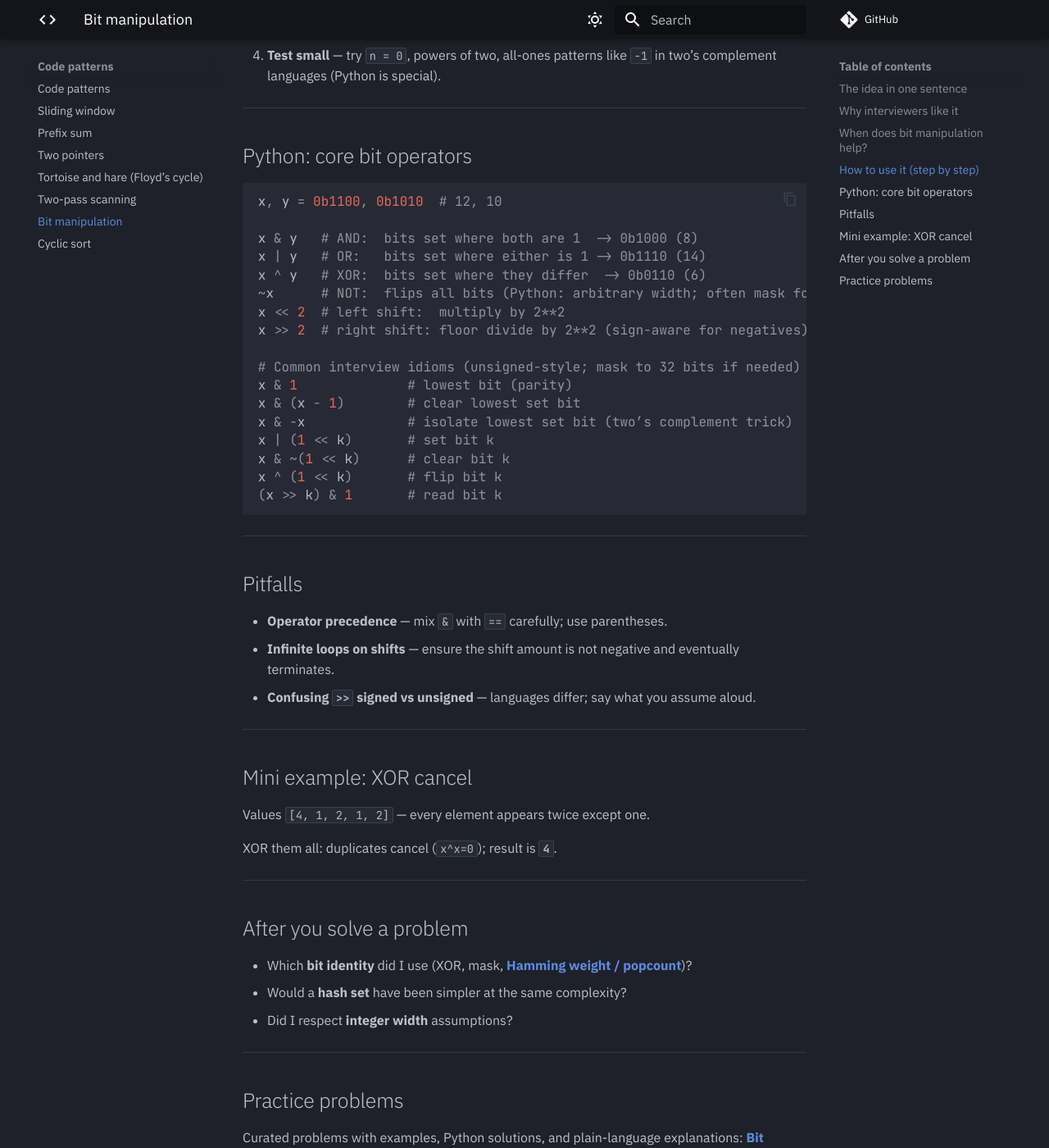
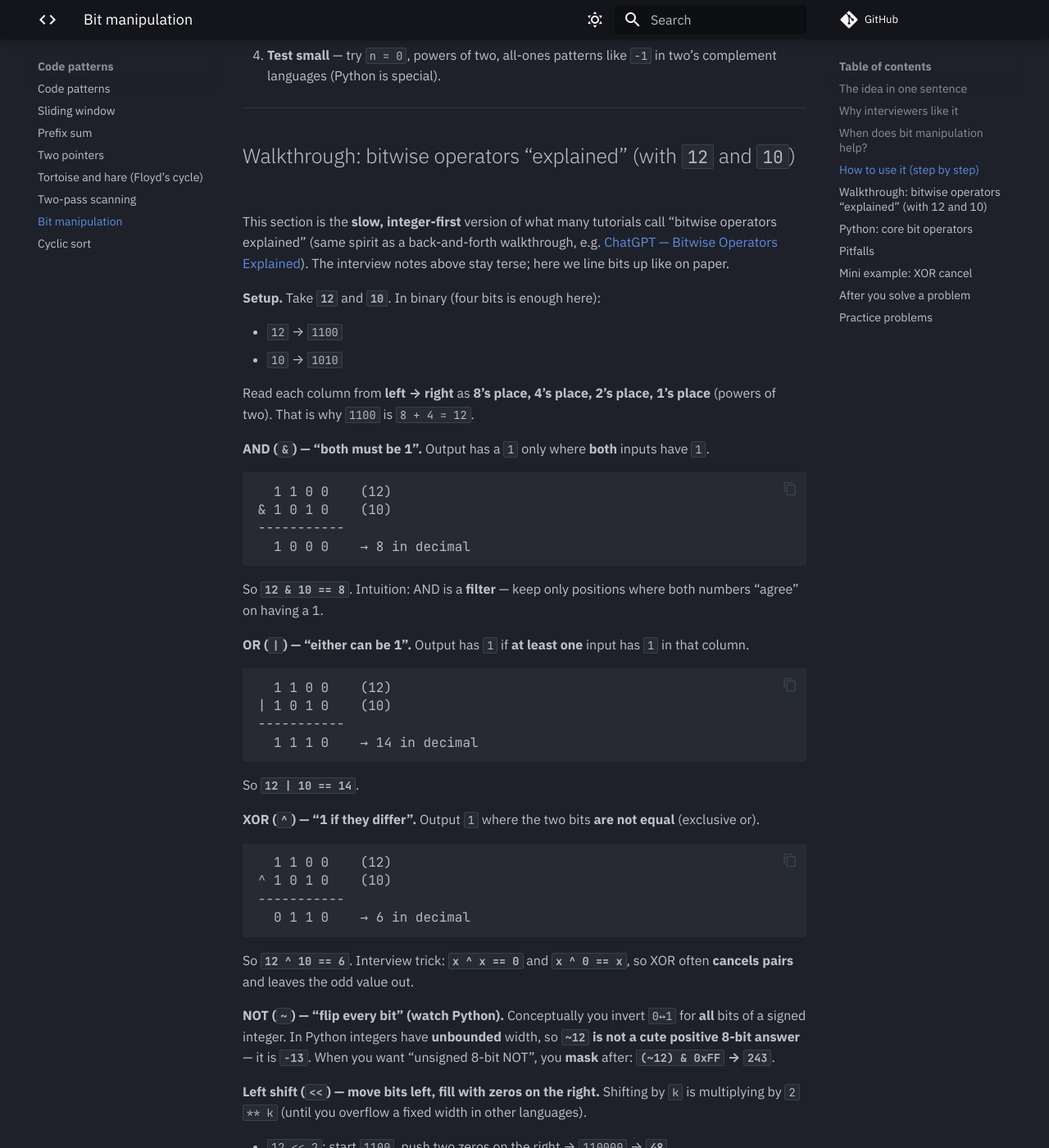
Before and after one commit to muhilvarnanv/software_coding_interview_prep, an MkDocs documentation site: the page built from docs/code-patterns/bit-manipulation.md, in a window 1280 px wide and 1400 px high, scrolled down 1216 px. Shown: the whole window at 82% size. Built offline with MkDocs 1.6.1 and Material for MkDocs 9.7.7, drawn with Linux system fonts in a browser that asks for light colours; comment, search, counter and statistics services are not loaded; some of the changed text lies outside the part shown.

Commit message:
Update MkDocs navigation to replace the "Sort array by parity" problem with "Shortest distance to a character." Enhance bit manipulation documentation with a detailed walkthrough of bitwise operators and their Python implementations, while refining the "Replace with greatest element on right" problem description for clarity and accuracy.

````diff
--- a/docs/code-patterns/bit-manipulation.md
+++ b/docs/code-patterns/bit-manipulation.md
@@ -35,26 +35,101 @@ Many problems have a short **O(1)-per-bit** solution that avoids extra data stru
 
 ---
 
+## Walkthrough: bitwise operators “explained” (with `12` and `10`)
+
+This section is the **slow, integer-first** version of what many tutorials call “bitwise operators explained” (same spirit as a back-and-forth walkthrough, e.g. [ChatGPT — Bitwise Operators Explained](https://chatgpt.com/share/69e21fc5-4578-8321-a57b-2416dfa95ce8)). The interview notes above stay terse; here we line bits up like on paper.
+
+**Setup.** Take **`12`** and **`10`**. In binary (four bits is enough here):
+
+- `12` → `1100`
+- `10` → `1010`
+
+Read each column from **left → right** as **8’s place, 4’s place, 2’s place, 1’s place** (powers of two). That is why `1100` is `8 + 4 = 12`.
+
+**AND (`&`) — “both must be 1”.** Output has a `1` only where **both** inputs have `1`.
+
+```text
+  1 1 0 0    (12)
+& 1 0 1 0    (10)
+-----------
+  1 0 0 0    → 8 in decimal
+```
+
+So **`12 & 10 == 8`**. Intuition: AND is a **filter** — keep only positions where both numbers “agree” on having a 1.
+
+**OR (`|`) — “either can be 1”.** Output has `1` if **at least one** input has `1` in that column.
+
+```text
+  1 1 0 0    (12)
+| 1 0 1 0    (10)
+-----------
+  1 1 1 0    → 14 in decimal
+```
+
+So **`12 | 10 == 14`**.
+
+**XOR (`^`) — “1 if they differ”.** Output `1` where the two bits **are not equal** (exclusive or).
+
+```text
+  1 1 0 0    (12)
+^ 1 0 1 0    (10)
+-----------
+  0 1 1 0    → 6 in decimal
+```
+
+So **`12 ^ 10 == 6`**. Interview trick: **`x ^ x == 0`** and **`x ^ 0 == x`**, so XOR often **cancels pairs** and leaves the odd value out.
+
+**NOT (`~`) — “flip every bit” (watch Python).** Conceptually you invert `0↔1` for **all** bits of a signed integer. In Python integers have **unbounded** width, so **`~12` is not a cute positive 8-bit answer** — it is **`-13`**. When you want “unsigned 8-bit NOT”, you **mask** after: **`(~12) & 0xFF` → `243`**.
+
+**Left shift (`<<`) — move bits left, fill with zeros on the right.** Shifting by `k` is multiplying by `2 ** k` (until you overflow a fixed width in other languages).
+
+- `12 << 2`: start `1100`, push two zeros on the right → `110000` → **`48`**.
+
+**Right shift (`>>`) — move bits right, drop the low bits.** For non-negative `n`, `n >> k` is the same as `n // (2 ** k)` in Python.
+
+- `12 >> 2`: `1100` → `11` → **`3`**.
+
+**Tiny recap (same numbers):** `12 & 10 = 8`, `12 | 10 = 14`, `12 ^ 10 = 6`, `~12 = -13` (mask if you want a bounded width), `12 << 2 = 48`, `12 >> 2 = 3`.
+
+---
+
 ## Python: core bit operators
 
+Use two small integers and read the **decimal** results (same bits as `0b1100` and `0b1010`).
+
+**Same pair everywhere:** `x = 12`, `y = 10`.
+
+| Expression | Integer result | In words |
+| --- | ---: | --- |
+| `12 & 10` | **8** | AND: 1 only where both have a 1 |
+| <code>12 &#124; 10</code> | **14** | OR: 1 if either has a 1 |
+| `12 ^ 10` | **6** | XOR: 1 where bits differ |
+| `~12` | **-13** | NOT in Python extends infinitely; for “8-bit style” use a mask, e.g. `(~12) & 0xFF` → **243** |
+| `12 << 2` | **48** | Shift left = multiply by `4` |
+| `12 >> 2` | **3** | Shift right = floor-divide by `4` (for negatives, Python rounds toward **-∞**) |
+
 ```python
-x, y = 0b1100, 0b1010  # 12, 10
+x, y = 12, 10  # 0b1100, 0b1010
 
-x & y   # AND:  bits set where both are 1  -> 0b1000 (8)
-x | y   # OR:   bits set where either is 1 -> 0b1110 (14)
-x ^ y   # XOR:  bits set where they differ  -> 0b0110 (6)
-~x      # NOT:  flips all bits (Python: arbitrary width; often mask for fixed width)
-x << 2  # left shift:  multiply by 2**2
-x >> 2  # right shift: floor divide by 2**2 (sign-aware for negatives)
+assert (x & y) == 8
+assert (x | y) == 14
+assert (x ^ y) == 6
+assert ~x == -13
+assert (x << 2) == 48
+assert (x >> 2) == 3
 
-# Common interview idioms (unsigned-style; mask to 32 bits if needed)
-x & 1              # lowest bit (parity)
-x & (x - 1)        # clear lowest set bit
-x & -x             # isolate lowest set bit (two’s complement trick)
-x | (1 << k)       # set bit k
-x & ~(1 << k)      # clear bit k
-x ^ (1 << k)       # flip bit k
-(x >> k) & 1       # read bit k
+# Idioms with concrete integers (check each assert mentally)
+assert (26 & 1) == 0        # even → lowest bit 0
+assert (27 & 1) == 1        # odd  → lowest bit 1
+assert (12 & (12 - 1)) == 8 # 12 = 1100₂ → drop lowest 1 → 1000₂ = 8
+assert (12 & -12) == 4      # isolate lowest 1-bit of 12 → 100₂ = 4
+
+k = 2
+n = 8                       # 1000₂
+assert (n | (1 << k)) == 12 # set bit 2: 1000 | 0100 → 1100 = 12
+assert (12 & ~(1 << k)) == 8  # clear bit 2 on 12 → back to 8
+assert (6 ^ (1 << 1)) == 4  # flip bit 1 on 6 (110₂): 110 ^ 010 → 100 = 4
+assert ((20 >> 2) & 1) == 1  # 20 = 10100₂, bit index 2 is 1
 ```
 
 ---
--- a/mkdocs.yml
+++ b/mkdocs.yml
@@ -89,7 +89,7 @@ nav:
           - problems/two-pass/remove-nth-node-from-end.md
           - problems/two-pass/replace-with-greatest-on-right.md
           - problems/two-pass/valid-anagram.md
-          - problems/two-pass/sort-array-by-parity.md
+          - problems/two-pass/shortest-distance-to-character.md
           - problems/two-pass/relative-sort-array.md
       - Bit manipulation:
           - problems/bit-manipulation/index.md
````
Also changed, not shown: docs/problems/two-pass/index.md (+1 -1 lines), docs/problems/two-pass/replace-with-greatest-on-right.md (+15 -9 lines), docs/problems/two-pass/shortest-distance-to-character.md (added, +62 -0 lines), docs/problems/two-pass/sort-array-by-parity.md (deleted, +0 -59 lines), docs/problems/two-pass/valid-anagram.md (+47 -6 lines).
